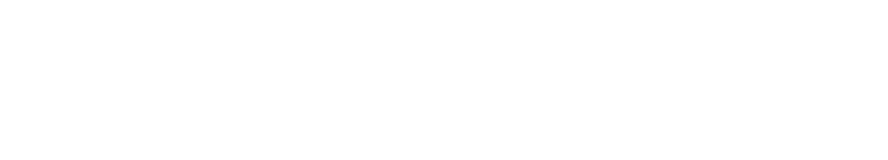
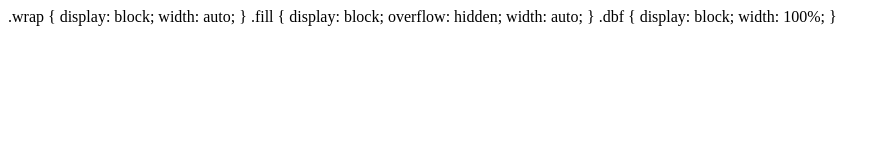
Before and after one commit to mrmrs/css-dimension-utilities, a website: page index.html in a window 1280 px wide. Shown: the whole page, without its empty margins (0-888 px from the left). Drawn offline with Linux system fonts and the light colour scheme.

Commit message:
Adding css contents to html file for documentation

```diff
--- a/index.html
+++ b/index.html
@@ -12,5 +12,21 @@
     <link rel="stylesheet" href="dimension-utilities.css">
   </head>
   <body>
-  </body>
+.wrap {
+display: block;
+width: auto;
+}
+
+.fill {
+display: block;
+overflow: hidden;
+width: auto;
+}
+
+.dbf {
+display: block;
+width: 100%;
+}
+
+</body>
 </html>
```
